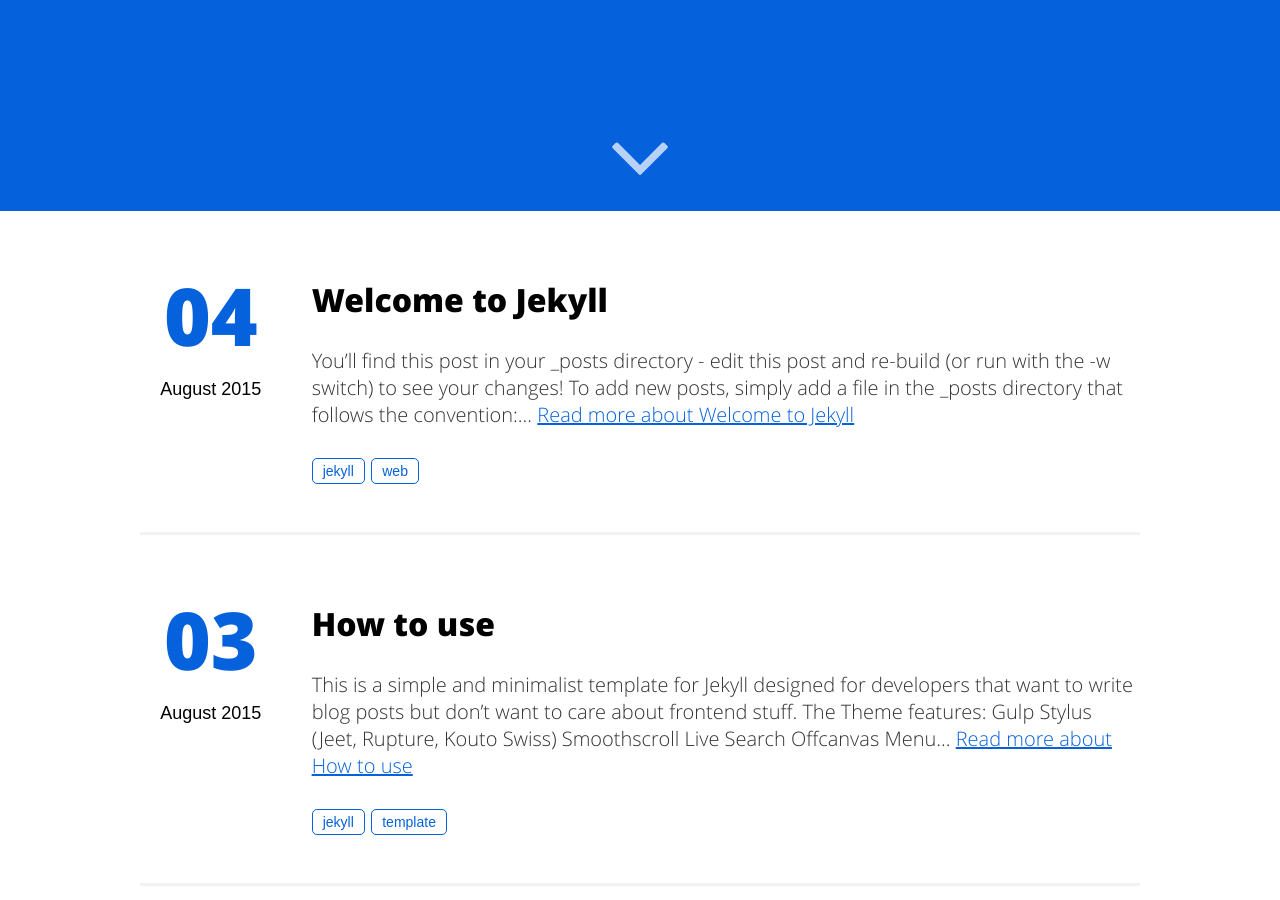
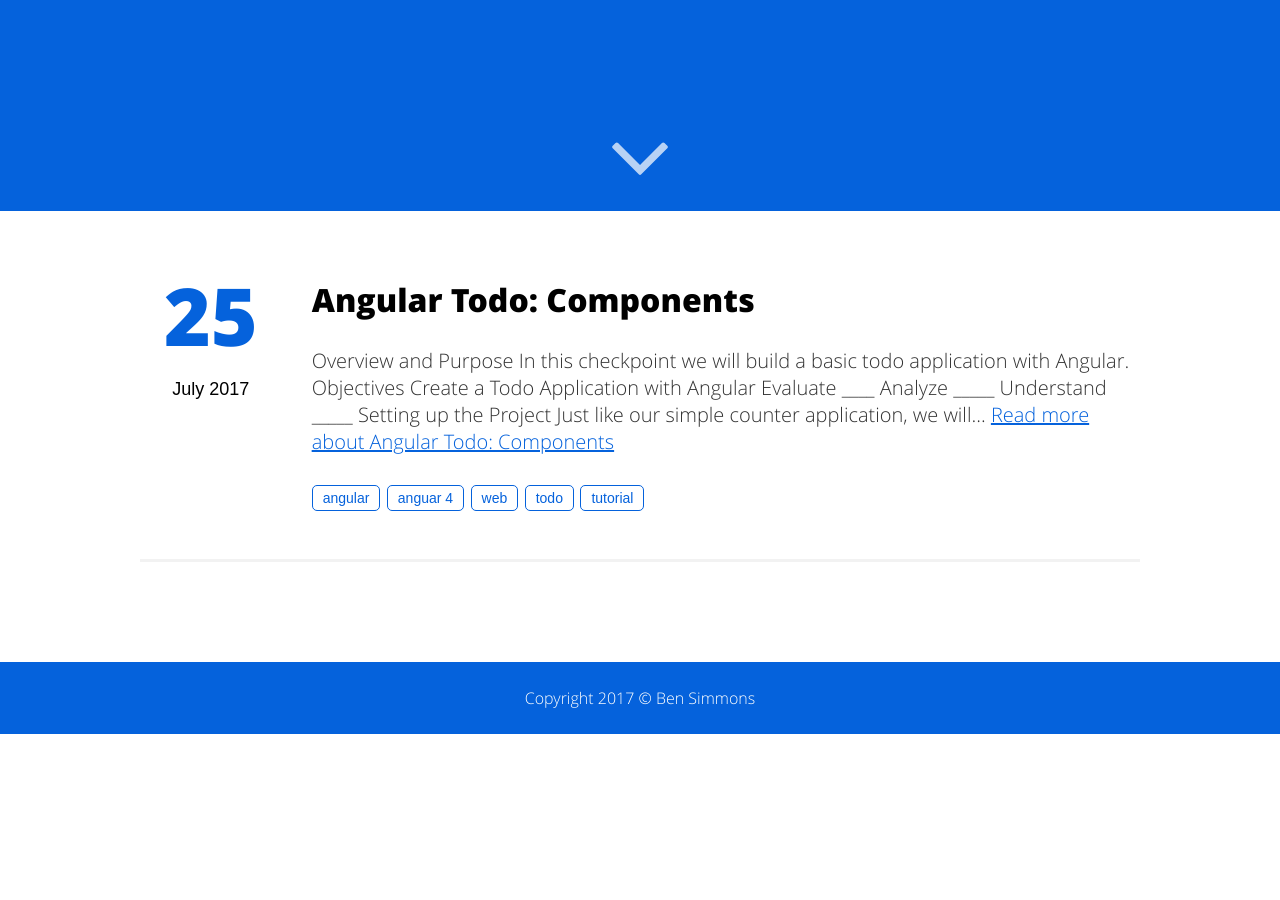
Before and after one commit to bdsimmons/bdsimmons.com, a Jekyll site: the page built from index.html, in a window 1280 px wide and 900 px high, scrolled down 689 px. Built offline with Jekyll 4.4.1, drawn with Linux system fonts in a browser that asks for light colours; after the commit the page ends 1423 px from its top, so only the background shows below that.

Commit message:
Add first content

````diff
--- a/_config.yml
+++ b/_config.yml
@@ -6,7 +6,7 @@ url: "http://bdsimmons.com" # the base hostname & protocol for your site e.g. ht
 
 # User settings
 username: Ben Simmons
-user_description: Anon Developer at Lorem Ipsum Dolor
+user_description: Software Engineer at Sworkit
 user_title: Software Engineer
 email: bdsimmons1@gmail.com.com
 twitter_username: bdsimmons15
--- a/_posts/2015-08-03-how-to-use.md
+++ /dev/null
@@ -1,115 +0,0 @@
----
-layout: post
-title: "How to use"
-date: 2015-08-03 03:32:44
-image: '/assets/img/'
-description: 'First steps to use this template'
-tags:
-- jekyll
-- template
-categories:
-- I love Jekyll
-twitter_text: 'How to install and use this template'
----
-
-This is a simple and minimalist template for Jekyll designed for developers that want to write blog posts but don't want to care about frontend stuff.
-
-The Theme features:
-
-- Gulp
-- Stylus (Jeet, Rupture, Kouto Swiss)
-- Smoothscroll
-- Live Search
-- Offcanvas Menu
-- SVG icons
-- Shell Script to create posts
-- Tags page
-- Series page
-- About Me page
-- Feed RSS
-- Sitemap.xml
-- Color Customization
-- Info Customization
-
-## Basic Setup
-
-1. [Install Jekyll](http://jekyllrb.com)
-2. Fork the [Will Jekyll Template](https://github.com/willianjusten/will-jekyll-template/fork)
-3. Clone the repo you just forked.
-4. Edit `_config.yml` to personalize your site.
-5. Check out the sample posts in `_posts` to see examples for assigning categories and tags, and other YAML data.
-6. Read the documentation below for further customization pointers and documentation.
-
-## Site and User Settings
-
-You have to fill some informations on `_config.yml` to customize your site.
-
-{% highlight ruby %}
-# Site settings
-description: A blog about lorem ipsum dolor sit amet
-baseurl: "" # the subpath of your site, e.g. /blog/
-url: "http://localhost:3000" # the base hostname & protocol for your site
-
-# User settings
-username: Lorem Ipsum
-user_description: Anon Developer at Lorem Ipsum Dolor
-user_title: Anon Developer
-email: anon@anon.com
-twitter_username: lorem_ipsum
-github_username:  lorem_ipsum
-gplus_username:  lorem_ipsum
-disqus_username: lorem_ipsum
-{% endhighlight %}
-
-## Color customization
-
-All color variables are in `src/styl/variable`. To change the main color, just set the new value at `main` assignment. Another colors are for texts and the code background color.
-
-## Creating posts
-
-You can use the `initpost.sh` to create your new posts. Just follow the command:
-
-{% highlight bash %}
-./initpost.sh -c Post Title
-{% endhighlight %}
-
-The new file will be created at `_posts` with this format `date-title.md`.
-
-## Front-matter
-
-When you create a new post, you need to fill the post information in the front-matter, follow this example:
-
-{% highlight ruby %}
----
-layout: post
-title: "How to use"
-date: 2015-08-03 03:32:44
-image: '/assets/img/post-image.png'
-description: 'First steps to use this template'
-tags:
-- jekyll
-- template
-categories:
-- I love Jekyll
-twitter_text: 'How to install and use this template'
----
-{% endhighlight %}
-
-
-## Running the blog in local
-
-In order to compile the assets and run Jekyll on local you need to follow those steps:
-
-- Install [NodeJS](https://nodejs.org/)
-- Run `npm install`
-- Run `gulp`
-
-## Questions
-
-Having a problem getting something to work or want to know why I setup something in a certain way? Ping me on Twitter [@willian_justen](https://twitter.com/willian_justen) or file a [GitHub Issue](https://github.com/willianjusten/will-jekyll-template/issues/new).
-
-## License
-
-This theme is free and open source software, distributed under the The MIT License. So feel free to use this Jekyll theme on your site without linking back to me or using a disclaimer.
-
-If you’d like to give me credit somewhere on your blog or tweet a shout out to [@willian_justen](https://twitter.com/willian_justen), that would be pretty sweet.
--- a/_posts/2015-08-04-welcome-to-jekyll.md
+++ /dev/null
@@ -1,31 +0,0 @@
----
-layout: post
-title: "Welcome to Jekyll"
-date: 2015-08-04 03:21:35
-image: '/assets/img/'
-description: 'Put your description here.'
-tags:
-- jekyll
-- web
-categories:
-- Jekyll is awesome
-twitter_text: 'Put your twitter description here.'
----
-
-You'll find this post in your `_posts` directory - edit this post and re-build (or run with the `-w` switch) to see your changes!
-To add new posts, simply add a file in the `_posts` directory that follows the convention: YYYY-MM-DD-name-of-post.ext.
-
-Jekyll also offers powerful support for code snippets:
-
-{% highlight ruby %}
-def print_hi(name)
-  puts "Hi, #{name}"
-end
-print_hi('Tom')
-#=> prints 'Hi, Tom' to STDOUT.
-{% endhighlight %}
-
-Check out the [Jekyll docs][jekyll] for more info on how to get the most out of Jekyll. File all bugs/feature requests at [Jekyll's GitHub repo][jekyll-gh].
-
-[jekyll-gh]: https://github.com/mojombo/jekyll
-[jekyll]:    http://jekyllrb.com
--- /dev/null
+++ b/_posts/2017-07-25-angular-todo-components.md
@@ -0,0 +1,174 @@
+---
+title: 'Angular Todo: Components'
+layout: post
+date: '2017-07-25 18:14:55 -0500'
+image: "/assets/img/"
+description: Angular 4 todo application built with CLI
+tags:
+- angular
+- anguar 4
+- web
+- todo
+- tutorial
+categories:
+- Angular
+twitter_text: 'Angular Todo: Components - Angular 4 todo application built with CLI'
+---
+
+## Overview and Purpose
+
+In this checkpoint we will build a basic todo application with Angular.
+
+## Objectives
+
+* Create a Todo Application with Angular
+* Evaluate ________
+* Analyze _________
+* Understand _________
+
+## Setting up the Project
+
+Just like our simple counter application, we will use the [Angular CLI](https://cli.angular.io/) to setup the scaffolding for our todo list app. Head over to your terminal and create the project:
+
+```bash
+$ ng new angular-todo
+$ cd angular-todo
+$ npm install
+$ ng serve -o
+```
+
+If everything went right, your new app should have compiled and opened a new browser window showing the default angular root component. The `-o` flag is what allowed your browser window to open automatically. Pretty neat, eh?
+
+## Including Styles
+
+Since we are using Angular, a Google project, I think it is only fitting that we use Google's [Material Design framework](https://material.io/) to give our application some style. There are several options in that arena, but we will take a simple approach and just include the css framework [Materialize CSS](http://materializecss.com/) through a CDN. We can do this quite simply by adding a few lines to our `index.html`.
+
+```html(~/bloc/angular-todo/src/index.html)
+<!doctype html>
+<html lang="en">
+<head>
+  <meta charset="utf-8">
+  <title>AngularTodo</title>
+  <base href="/">
+
+  <meta name="viewport" content="width=device-width, initial-scale=1">
+  <link rel="icon" type="image/x-icon" href="favicon.ico">
++ <link rel="stylesheet" href="https://cdnjs.cloudflare.com/ajax/libs/materialize/0.100.1/css/materialize.min.css">
+</head>
+<body>
+  <app-root></app-root>
++ <script src="https://code.jquery.com/jquery-3.2.1.min.js" integrity="sha256-hwg4gsxgFZhOsEEamdOYGBf13FyQuiTwlAQgxVSNgt4=" crossorigin="anonymous"></script>
++ <script src="https://cdnjs.cloudflare.com/ajax/libs/materialize/0.100.1/js/materialize.min.js"></script>
+</body>
+</html>
+```
+
+We have to include jQuery because it is a dependency of the Materialize CSS framework.
+
+## Styling our List
+
+Open up your newly created project and head into the `src` directory. We need to clean up some of the boilerplate code and setup a clean slate for our todo app. Navigate to `src/app/app.component.html` and replace the contents of that file with the following markup.
+
+```html(~/bloc/angular-todo/src/app/app.component.html)
+<div class="container">
+  <h2 class="center-align">Bloc List</h2>
+  <div class="row">
+    <div class="col s4 offset-s4">
+      <p>
+        <input type="checkbox" class="filled-in" id="filled-in-box" />
+        <label for="filled-in-box">My Todo</label>
+      </p>
+    </div>
+  </div>
+</div>
+```
+
+The weird looking classes like `col s4 offset-s4` are from Materialize CSS and just help us organize our page into something nice and neat. Don't worry too much about it, but if you are interested, you can check out the documentation of the [Materialize CSS](http://materializecss.com/) website.
+
+Now if you head back to your browser, you should see a clean looking list with one item in it. It doesn't really do anything yet, but we will get to that shortly.
+
+## Components
+
+As we have seen, Angular is primarily a hierarchy of web components that we define. At the root of the application, we have the `app-root` component that looks like `<app-root></app-root>` in the `index.html`. This tells Angular to go look up the definition of the component named `app-root` and to render and run any markup, styles and javascript that is associated with this component. In this situation, the javascript logic is defined in `src/app/app.component.ts`, the markup in `src/app/app.component.html`, and the styles in `src/app/app.component.css`. See a pattern?
+
+The Angular CLI follows the above pattern with every component that we ask it to make, and we are about to make another one and include it within the `app-root` component. This parent/child relationship is how Angular components work, with `app-root` being the original parent.
+
+## The Todo Component
+
+Currently we have only one component in our application, but seperating our our application logic into different components helps us keep our sanity allows for very great reusability. Once we define the component, any other component may use it in its html markup.
+
+Let's go ahead and take the todo part of our `app-root` component and make it a component itself. We can do this with the Angular CLI `generate` command.
+
+Stop your development server if it's running with `ctrl + c` and run the following:
+
+```bash
+$ ng generate component todo
+```
+
+You should see an output that is something like:
+
+```bash
+installing component
+  create src/app/todo/todo.component.css
+  create src/app/todo/todo.component.html
+  create src/app/todo/todo.component.spec.ts
+  create src/app/todo/todo.component.ts
+  update src/app/app.module.ts
+```
+
+Lets take a look at what the CLI did for us. First, it created a new directory `todo` inside the `app` directory and then created four files inside it. The four files should look familiar as they are the same files that made up our `app-root` component: `css`, `html`, `spec.ts`, and `ts`. These are the files that make up a component, but there is also one more step that has to take place. We have to tell our Angular app about our new component. This is done in the `src/app/app.module.ts` file, and the CLI already handled it for us. Sweeet! Those Angular devs sure are cool cats.
+
+Take a look at your `app.module.ts` and you will notice the new line under `declarations`.
+
+```typescript(~/bloc/angular-todo/src/app/app.module.ts)
+import { BrowserModule } from '@angular/platform-browser';
+import { NgModule } from '@angular/core';
+
+import { AppComponent } from './app.component';
+import { TodoComponent } from './todo/todo.component';
+
+@NgModule({
+  declarations: [
+    AppComponent,
++   TodoComponent
+  ],
+  imports: [
+    BrowserModule
+  ],
+  providers: [],
+  bootstrap: [AppComponent]
+})
+export class AppModule { }
+```
+
+OK, so we have this component and all but how do we use it?
+
+Easy! We just include it in another component, in this case the `app-root` component.
+
+Head over to `src/app/app.component.ts` and lets switch out the todo html for our new component tag.
+
+```html(~/bloc/angular-todo/src/app/app.component.html)
+<div class="container">
+  <h2 class="center-align">Bloc List</h2>
+  <div class="row">
+    <div class="col s4 offset-s4">
++     <app-todo></app-todo>
+-     <p>
+-       <input type="checkbox" class="filled-in" id="filled-in-box" />
+-       <label for="filled-in-box">My Todo</label>
+-     </p>
+    </div>
+  </div>
+</div>
+```
+
+Now lets take the markup for a todo and add it to `src/app/todo/todo.component.html`
+
+```html(~/bloc/angular-todo/src/app/todo/todo.component.html)
++<p>
++  <input type="checkbox" class="filled-in" id="filled-in-box" />
++  <label for="filled-in-box">My Todo</label>
++</p>
+```
+
+If we have done everything correctly, we should be able to start our dev server with `ng serve` and see that nothing has changed. However, now if we add a second `app-todo` component in our `app-root` component, we should see two todos.
````
Also changed, not shown: Gemfile (added, +7 -0 lines), Gemfile.lock (added).
